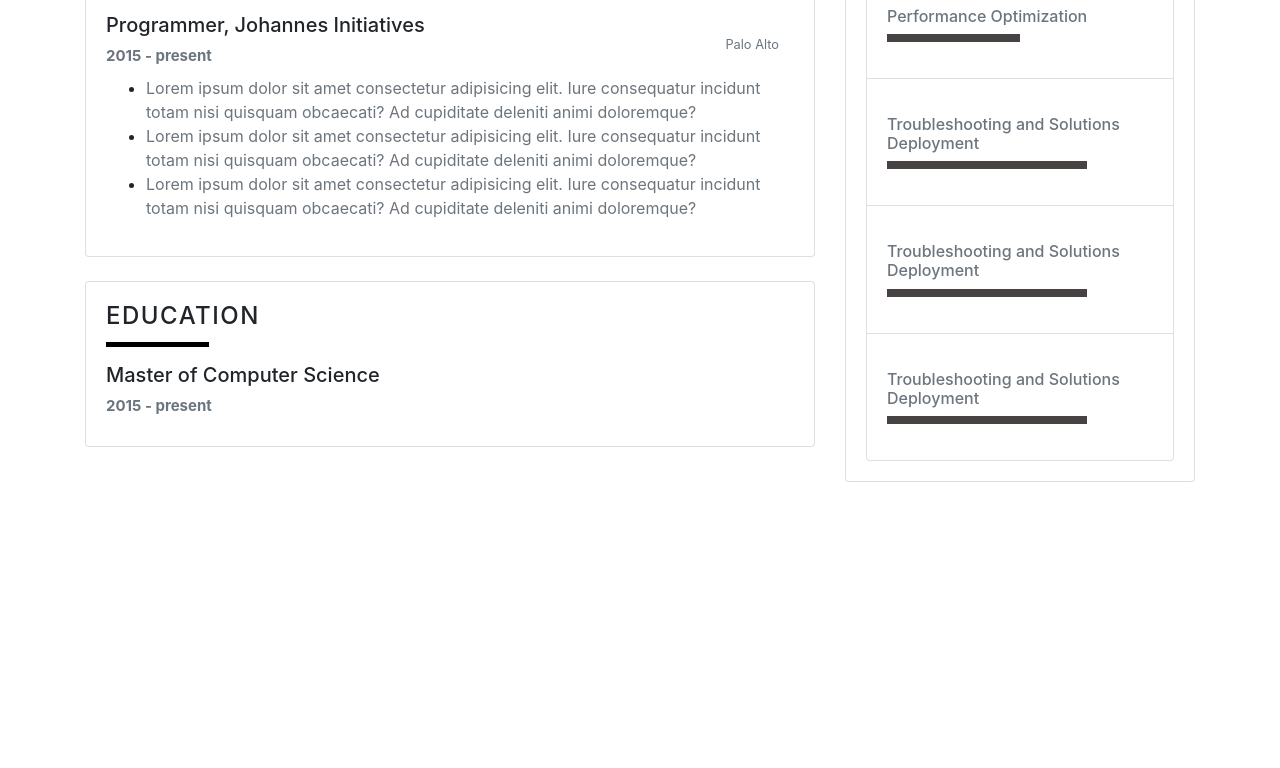
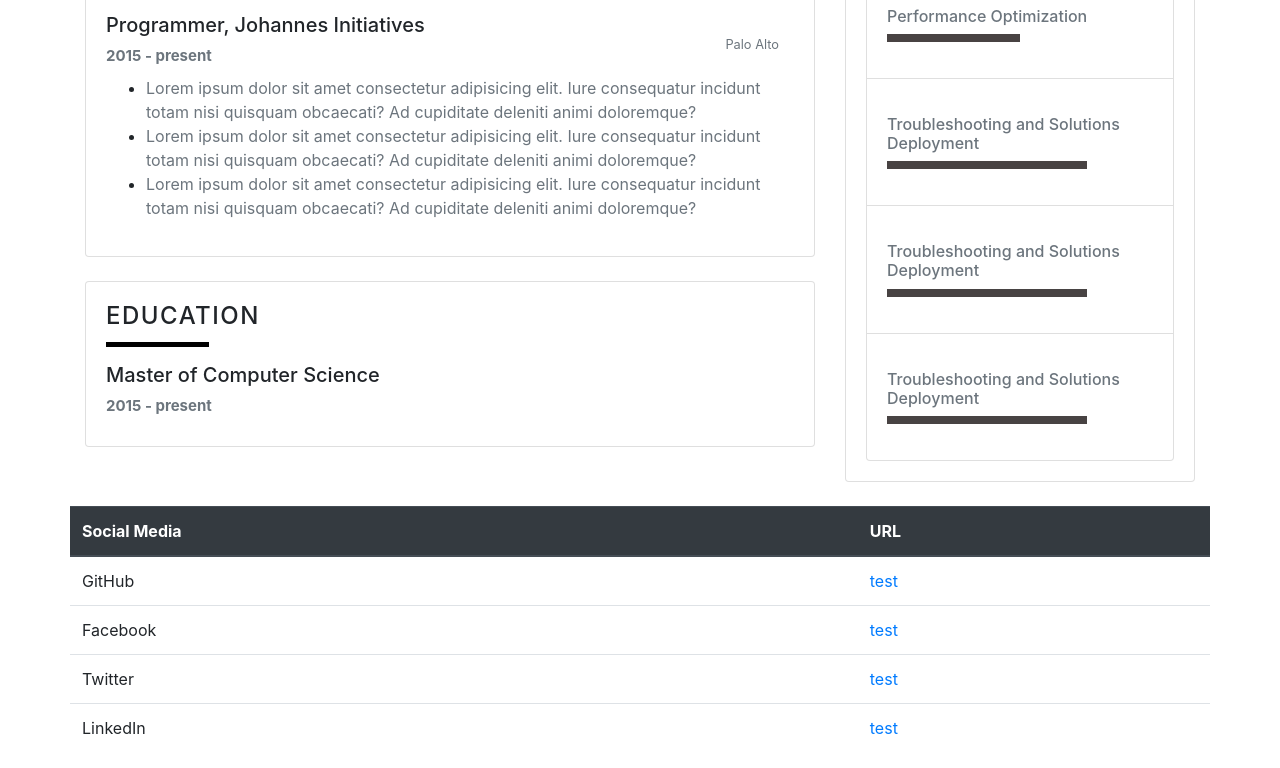
Before and after one commit to DPP-2020/praktikum-1-membuat-cv-part-2-nadhifikbarw, a plain HTML site: page index.html in a window 1280 px wide. Shown: the part 803-1571 px from the top of the page. Before the commit the page ends 1285 px from the top, so only its background shows below. Drawn offline with nearby package versions, Linux system fonts and the light colour scheme.

Commit message:
05211740000047 #1

```diff
--- a/index.html
+++ b/index.html
@@ -28,7 +28,7 @@
             </div>
         </div>
     </div>
-    <div class="row">
+    <div class="row mb-4">
         <div class="col-lg-8 col-12">
             <div class="card mb-4">
                 <div class="card-body">
@@ -154,6 +154,37 @@
             </div>
         </div>
     </div>
+    <div class="row">
+        <div class="table-responsive">
+            <table class="table col-12">
+                <thead class="thead-dark">
+                    <tr>
+                        <th>Social Media</th>
+                        <th>URL</th>
+                    </tr>
+                </thead>
+                <tbody>
+                    <tr>
+                        <td scope="row">GitHub</td>
+                        <td><a href="https://githud.com/" target="_blank" rel="noopener noreferrer">test</a></td>
+                    </tr>
+                    <tr>
+                        <td scope="row">Facebook</td>
+                        <td><a href="https://githud.com/" target="_blank" rel="noopener noreferrer">test</a></td>
+                    </tr>
+                    <tr>
+                        <td scope="row">Twitter</td>
+                        <td><a href="https://githud.com/" target="_blank" rel="noopener noreferrer">test</a></td>
+                    </tr>
+                    <tr>
+                        <td scope="row">LinkedIn</td>
+                        <td><a href="https://githud.com/" target="_blank" rel="noopener noreferrer">test</a></td>
+                    </tr>
+                </tbody>
+            </table>
+        </div>
+
+    </div>
 </div>
 
 <!-- AKHIR  -->
```
